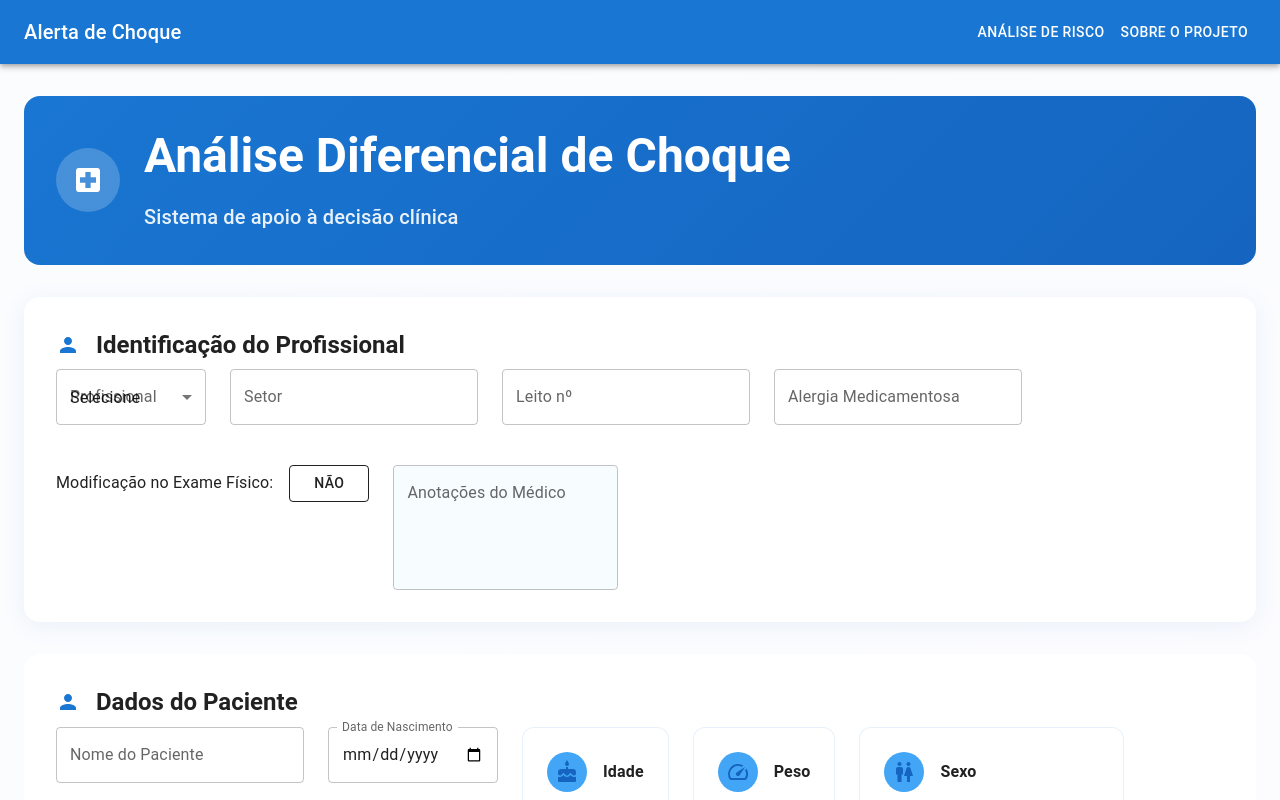
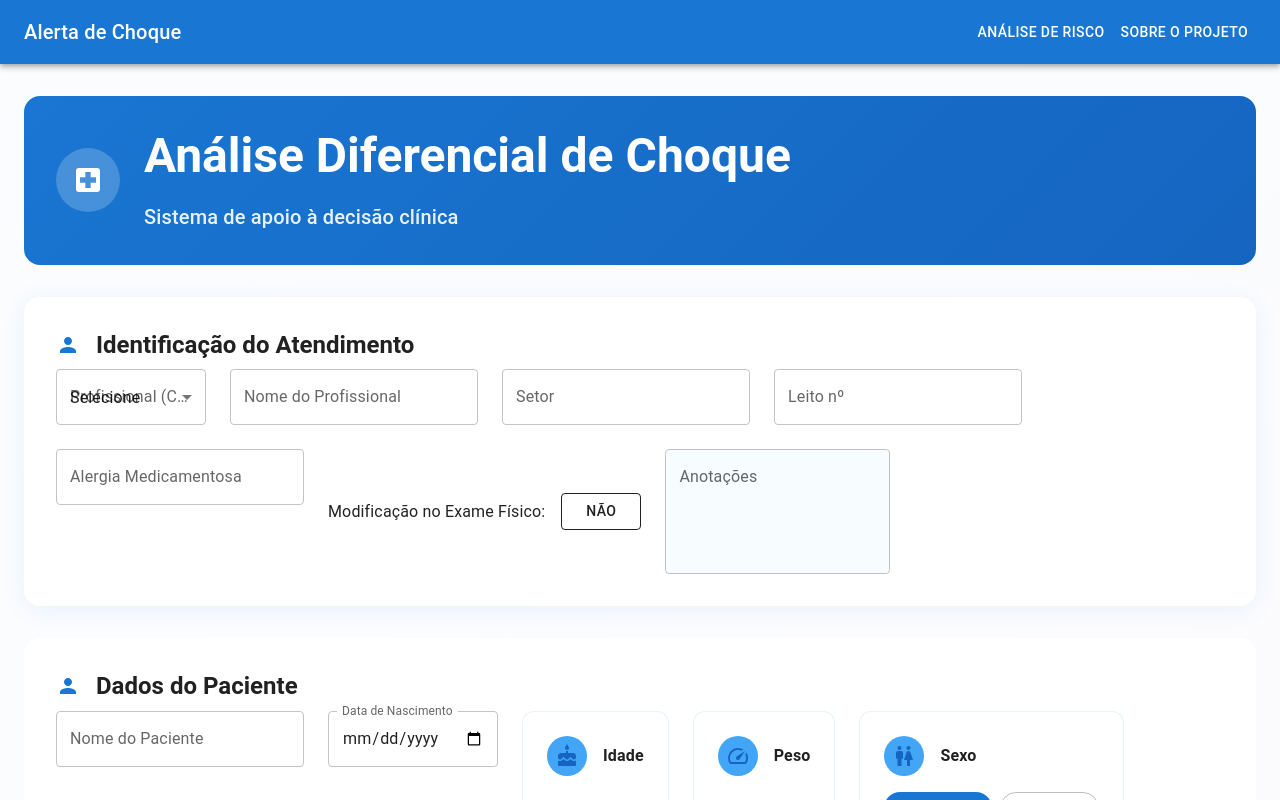
Before and after one commit to Leonardo-Francisco-Do-Amaral/Alerta-de-Choque, a React (Vite) app: page / in a window 1280 px wide. Shown: the top 800 px of the page. Built offline with nearby package versions, Linux system fonts and the light colour scheme.

Commit message:
TF-99: Ajuste na tela do comparador

```diff
--- a/pages/Dashboard.jsx
+++ b/pages/Dashboard.jsx
@@ -294,6 +294,7 @@ const Dashboard = () => {
   // --- ESTADO DE IDENTIFICAÇÃO ---
   const [identification, setIdentification] = useState({
     professional: '',
+    professionalName: '', // <-- NOVO CAMPO ADICIONADO
     sector: '',
     bed: '',
     drugAllergy: '',
@@ -516,11 +517,36 @@ const Dashboard = () => {
     const generationDate = new Date().toLocaleDateString('pt-BR') + ' ' + new Date().toLocaleTimeString('pt-BR');
     addText(`Gerado em: ${generationDate}`, { x: pageWidth / 2, align: 'center' }, y + 20);
 
-    // --- SEÇÃO 1: DADOS DO PACIENTE ---
+    // --- SEÇÃO 1: DADOS DO ATENDIMENTO (ORDEM ALTERADA) ---
     y += 20;
     doc.setFont('helvetica', 'bold');
     doc.setFontSize(14);
-    addText('1. Dados do Paciente', { x: margin }, y + 20);
+    addText('1. Identificação do Atendimento', { x: margin }, y + 20);
+    doc.setLineWidth(1.5);
+    doc.line(margin, y, pageWidth - margin, y);
+    y += 5;
+
+    autoTable(doc, {
+        startY: y,
+        body: [
+            ['Profissional:', identification.professional || 'Não informado'],
+            ['Nome do Profissional:', identification.professionalName || 'Não informado'], // <-- NOME ADICIONADO
+            ['Setor:', identification.sector || 'Não informado'],
+            ['Leito nº:', identification.bed || 'Não informado'],
+            ['Alergia Medicamentosa:', identification.drugAllergy || 'Nenhuma informada'],
+            ['Modificação no Exame Físico:', identification.examModification ? 'Sim' : 'Não'],
+        ],
+        theme: 'plain',
+        styles: { fontSize: 11 },
+        columnStyles: { 0: { fontStyle: 'bold', cellWidth: 150 }, 1: {} }
+    });
+    y = doc.lastAutoTable.finalY + 15;
+
+    // --- SEÇÃO 2: DADOS DO PACIENTE (ORDEM ALTERADA) ---
+    y += 20;
+    doc.setFont('helvetica', 'bold');
+    doc.setFontSize(14);
+    addText('2. Dados do Paciente', { x: margin }, y + 20);
     doc.setLineWidth(1.5);
     doc.line(margin, y, pageWidth - margin, y);
     y += 5;
@@ -541,40 +567,6 @@ const Dashboard = () => {
     });
     y = doc.lastAutoTable.finalY + 10;
 
-    // --- NOVA SEÇÃO: DADOS DO ATENDIMENTO ---
-    y += 20;
-    doc.setFont('helvetica', 'bold');
-    doc.setFontSize(14);
-    addText('2. Identificação do Atendimento', { x: margin }, y + 20);
-    doc.setLineWidth(1.5);
-    doc.line(margin, y, pageWidth - margin, y);
-    y += 5;
-
-    autoTable(doc, {
-        startY: y,
-        body: [
-            ['Profissional:', identification.professional || 'Não informado'],
-            ['Setor:', identification.sector || 'Não informado'],
-            ['Leito nº:', identification.bed || 'Não informado'],
-            ['Alergia Medicamentosa:', identification.drugAllergy || 'Nenhuma informada'],
-            ['Modificação no Exame Físico:', identification.examModification ? 'Sim' : 'Não'],
-        ],
-        theme: 'plain',
-        styles: { fontSize: 11 },
-        columnStyles: { 0: { fontStyle: 'bold', cellWidth: 150 }, 1: {} }
-    });
-    y = doc.lastAutoTable.finalY + 15;
-
-    // --- Anotações do Médico (vindas do formulário) ---
-    doc.setFont('helvetica', 'bold');
-    doc.setFontSize(11);
-    addText('Anotações Iniciais Registradas:', { x: margin }, y + 15);
-    doc.setFont('helvetica', 'normal');
-    const notesText = identification.notes || 'Nenhuma anotação registrada.';
-    const splitNotes = doc.splitTextToSize(notesText, pageWidth - (margin * 2));
-    addText(splitNotes, { x: margin }, y + (splitNotes.length * 12) + 5);
-
-
     // --- SEÇÃO 3: AVALIAÇÃO CLÍNICA ---
     y += 20;
     doc.setFont('helvetica', 'bold');
@@ -585,44 +577,29 @@ const Dashboard = () => {
     y += 5;
 
     const vitalsData = Object.entries({
-        "Pressão Sistólica": `${vitals.systolic} mmHg`,
-        "Pressão Diastólica": `${vitals.diastolic} mmHg`,
-        "Frequência Cardíaca": `${vitals.fc} bpm`,
-        "Frequência Respiratória": `${vitals.fr} irpm`,
-        "Temperatura": `${vitals.temperature} °C`,
-        "Saturação O₂": `${vitals.spo2} %`,
+        "Pressão Sistólica": `${vitals.systolic} mmHg`, "Pressão Diastólica": `${vitals.diastolic} mmHg`,
+        "Frequência Cardíaca": `${vitals.fc} bpm`, "Frequência Respiratória": `${vitals.fr} irpm`,
+        "Temperatura": `${vitals.temperature} °C`, "Saturação O₂": `${vitals.spo2} %`,
         "Lactato": `${vitals.lactate} mmol/L`,
     }).map(([key, value]) => [key, value]);
 
     const examData = Object.entries({
-        "Nível de Consciência": physicalExam.consciousness,
-        "Enchimento Capilar": physicalExam.capillaryRefill,
-        "Coloração da Pele": physicalExam.skinColor,
-        "Temperatura da Pele": physicalExam.skinTemperature,
-        "Sons Pulmonares": physicalExam.lungSounds,
-        "Sons Cardíacos": physicalExam.heartSounds,
-        "Expansão Torácica": physicalExam.chestExpansion,
-        "Turgência Jugular": physicalExam.jugularVeinDistension ? 'Sim' : 'Não',
-        "Urticária/Angioedema": physicalExam.urticaria ? 'Sim' : 'Não',
-        "Trauma Raquimedular": physicalExam.spinalInjury ? 'Sim' : 'Não',
+        "Nível de Consciência": physicalExam.consciousness, "Enchimento Capilar": physicalExam.capillaryRefill,
+        "Coloração da Pele": physicalExam.skinColor, "Temperatura da Pele": physicalExam.skinTemperature,
+        "Sons Pulmonares": physicalExam.lungSounds, "Sons Cardíacos": physicalExam.heartSounds,
+        "Expansão Torácica": physicalExam.chestExpansion, "Turgência Jugular": physicalExam.jugularVeinDistension ? 'Sim' : 'Não',
+        "Urticária/Angioedema": physicalExam.urticaria ? 'Sim' : 'Não', "Trauma Raquimedular": physicalExam.spinalInjury ? 'Sim' : 'Não',
     }).map(([key, value]) => [key, value]);
 
     const combinedData = [];
     const maxLength = Math.max(vitalsData.length, examData.length);
     for (let i = 0; i < maxLength; i++) {
-        combinedData.push([
-            ...(vitalsData[i] || ['', '']),
-            ...(examData[i] || ['', ''])
-        ]);
+        combinedData.push([...(vitalsData[i] || ['', '']), ...(examData[i] || ['', ''])]);
     }
 
     autoTable(doc, {
-        startY: y,
-        head: [['Parâmetros Vitais', 'Valor', 'Exame Físico', 'Achado']],
-        body: combinedData,
-        theme: 'grid',
-        headStyles: { fillColor: [22, 160, 133], textColor: 255 },
-        styles: { fontSize: 10 }
+        startY: y, head: [['Parâmetros Vitais', 'Valor', 'Exame Físico', 'Achado']], body: combinedData,
+        theme: 'grid', headStyles: { fillColor: [22, 160, 133], textColor: 255 }, styles: { fontSize: 10 }
     });
     y = doc.lastAutoTable.finalY + 30;
 
@@ -639,16 +616,12 @@ const Dashboard = () => {
         addText(`Nível de Risco: ${result.level}`, { x: margin, fontStyle: 'bold' }, y + 20);
 
         autoTable(doc, {
-            startY: y,
-            head: [['Tipo de Choque', 'Probabilidade (%)']],
+            startY: y, head: [['Tipo de Choque', 'Probabilidade (%)']],
             body: result.probabilities.map(p => [p.type, p.percentage.toFixed(1)]),
-            theme: 'striped',
-            headStyles: { fillColor: [44, 62, 80], textColor: 255 },
-            styles: { fontSize: 11 },
+            theme: 'striped', headStyles: { fillColor: [44, 62, 80], textColor: 255 }, styles: { fontSize: 11 },
             didParseCell: function (data) {
                 if (data.column.index === 1 && data.row.index === 0) {
-                    data.cell.styles.fontStyle = 'bold';
-                    data.cell.styles.textColor = [44, 62, 80];
+                    data.cell.styles.fontStyle = 'bold'; data.cell.styles.textColor = [44, 62, 80];
                 }
             }
         });
@@ -663,24 +636,30 @@ const Dashboard = () => {
     }
     y = doc.lastAutoTable.finalY > y ? doc.lastAutoTable.finalY : y;
 
+    // --- SEÇÃO 5: ANOTAÇÕES DO FORMULÁRIO ---
+    y += 20;
+    doc.setFont('helvetica', 'bold');
+    doc.setFontSize(14);
+    addText('5. Anotações Iniciais Registradas', { x: margin }, y + 20);
+    doc.setLineWidth(1.5);
+    doc.line(margin, y, pageWidth - margin, y);
+    y += 15;
+    doc.setFont('helvetica', 'normal');
+    const notesText = identification.notes || 'Nenhuma anotação registrada.';
+    const splitNotes = doc.splitTextToSize(notesText, pageWidth - (margin * 2));
+    addText(splitNotes, { x: margin }, y + (splitNotes.length * 12) + 5);
 
-    // --- NOVA SEÇÃO: ESPAÇO PARA ANOTAÇÕES MANUSCRITAS ---
+    // --- SEÇÃO 6: OBSERVAÇÕES MANUSCRITAS (TÍTULO ALTERADO) ---
     y += 30;
-
-    // Verifica se precisa de uma nova página
-    if (y > doc.internal.pageSize.getHeight() - 200) { // 200 é uma margem para as 15 linhas
-        doc.addPage();
-        y = margin;
-    }
+    if (y > doc.internal.pageSize.getHeight() - 200) { doc.addPage(); y = margin; }
 
     doc.setFont('helvetica', 'bold');
     doc.setFontSize(14);
-    addText('5. Observações e Conduta Médica', { x: margin }, y + 20);
+    addText('6. Observações', { x: margin }, y + 20); // <-- TÍTULO ALTERADO
     doc.setLineWidth(1.5);
     doc.line(margin, y, pageWidth - margin, y);
     y += 15;
 
-    // Desenha 15 linhas para anotações
     const lineHeight = 20;
     for (let i = 0; i < 15; i++) {
         y += lineHeight;
@@ -696,14 +675,11 @@ const Dashboard = () => {
         doc.setFontSize(8);
         doc.text(
             'Este é um relatório gerado por sistema de apoio à decisão. A interpretação final é de responsabilidade do profissional de saúde.',
-            margin,
-            doc.internal.pageSize.getHeight() - 20
+            margin, doc.internal.pageSize.getHeight() - 20
         );
         doc.text(
             `Página ${i} de ${pageCount}`,
-            pageWidth - margin,
-            doc.internal.pageSize.getHeight() - 20,
-            { align: 'right' }
+            pageWidth - margin, doc.internal.pageSize.getHeight() - 20, { align: 'right' }
         );
     }
 
@@ -726,14 +702,14 @@ const Dashboard = () => {
         {/* Card de Identificação Profissional */}
         <Card elevation={2} sx={{ p: 4, mb: 4, borderRadius: 4, background: alpha(theme.palette.background.paper, 0.95), boxShadow: `0 4px 24px ${alpha(theme.palette.primary.main, 0.08)}` }}>
           <Typography variant="h5" fontWeight={600} gutterBottom sx={{ display: 'flex', alignItems: 'center', gap: 2 }}>
-            <PersonIcon color="primary" /> Identificação do Profissional
+            <PersonIcon color="primary" /> Identificação do Atendimento
           </Typography>
           <Grid container spacing={3} sx={{ mt: 1 }}>
             <Grid item xs={12} sm={6} md={3}>
               <TextField
                 select
                 fullWidth
-                label="Profissional"
+                label="Profissional (Cargo)"
                 value={identification.professional}
                 onChange={e => setIdentification({ ...identification, professional: e.target.value })}
                 SelectProps={{ native: true }}
@@ -745,17 +721,21 @@ const Dashboard = () => {
                 ))}
               </TextField>
             </Grid>
+            {/* NOVO CAMPO DE NOME */}
+            <Grid item xs={12} sm={6} md={3}>
+                <TextField fullWidth label="Nome do Profissional" value={identification.professionalName} onChange={e => setIdentification({ ...identification, professionalName: e.target.value })} variant="outlined" />
+            </Grid>
             <Grid item xs={12} sm={6} md={3}>
               <TextField fullWidth label="Setor" value={identification.sector} onChange={e => setIdentification({ ...identification, sector: e.target.value })} variant="outlined" />
             </Grid>
             <Grid item xs={12} sm={6} md={3}>
               <TextField fullWidth label="Leito nº" value={identification.bed} onChange={e => setIdentification({ ...identification, bed: e.target.value })} variant="outlined" />
             </Grid>
-            <Grid item xs={12} sm={6} md={3}>
+            <Grid item xs={12} sm={6} md={6}>
               <TextField fullWidth label="Alergia Medicamentosa" value={identification.drugAllergy} onChange={e => setIdentification({ ...identification, drugAllergy: e.target.value })} variant="outlined" />
             </Grid>
-            <Grid item xs={12} sm={6} md={3}>
-              <Stack direction="row" alignItems="center" spacing={2} sx={{ mt: 2 }}>
+            <Grid item xs={12} sm={6} md={6}>
+              <Stack direction="row" alignItems="center" spacing={2} sx={{ height: '100%' }}>
                 <Typography>Modificação no Exame Físico:</Typography>
                 <Button
                   variant={identification.examModification ? 'contained' : 'outlined'}
@@ -767,17 +747,17 @@ const Dashboard = () => {
                 </Button>
               </Stack>
             </Grid>
-            <Grid item xs={12} md={9}>
+            <Grid item xs={12}>
               <TextField
                 fullWidth
-                label="Anotações do Médico"
+                label="Anotações"
                 value={identification.notes}
                 onChange={e => setIdentification({ ...identification, notes: e.target.value })}
                 multiline
                 rows={4}
                 variant="outlined"
-                sx={{ mt: 2, background: alpha(theme.palette.primary.light, 0.04), borderRadius: 2 }}
-                placeholder="Observações, condutas, evolução clínica, etc."
+                sx={{ background: alpha(theme.palette.primary.light, 0.04), borderRadius: 2 }}
+                placeholder="Observações, condutas iniciais, evolução clínica, etc."
               />
             </Grid>
           </Grid>
```
